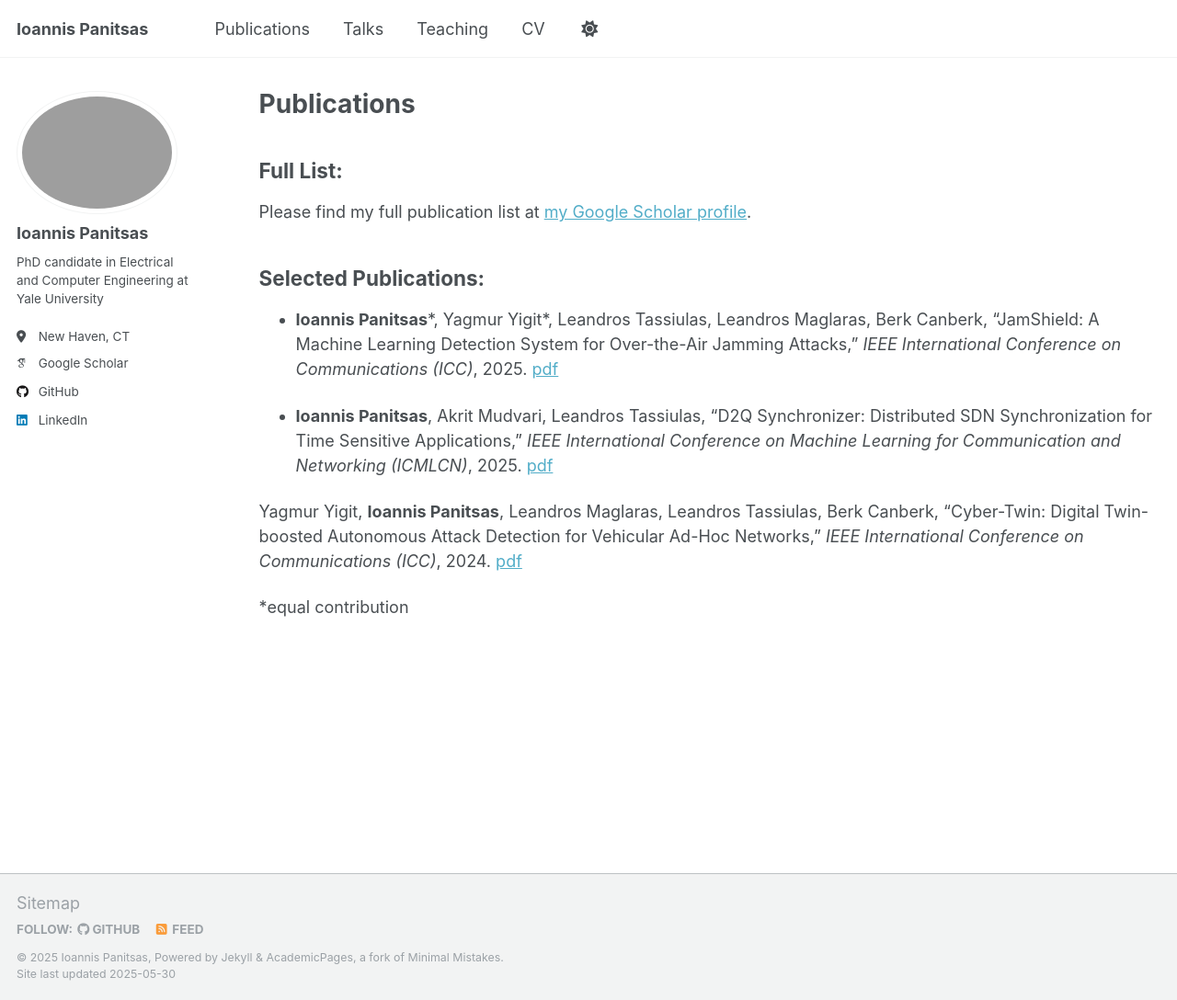
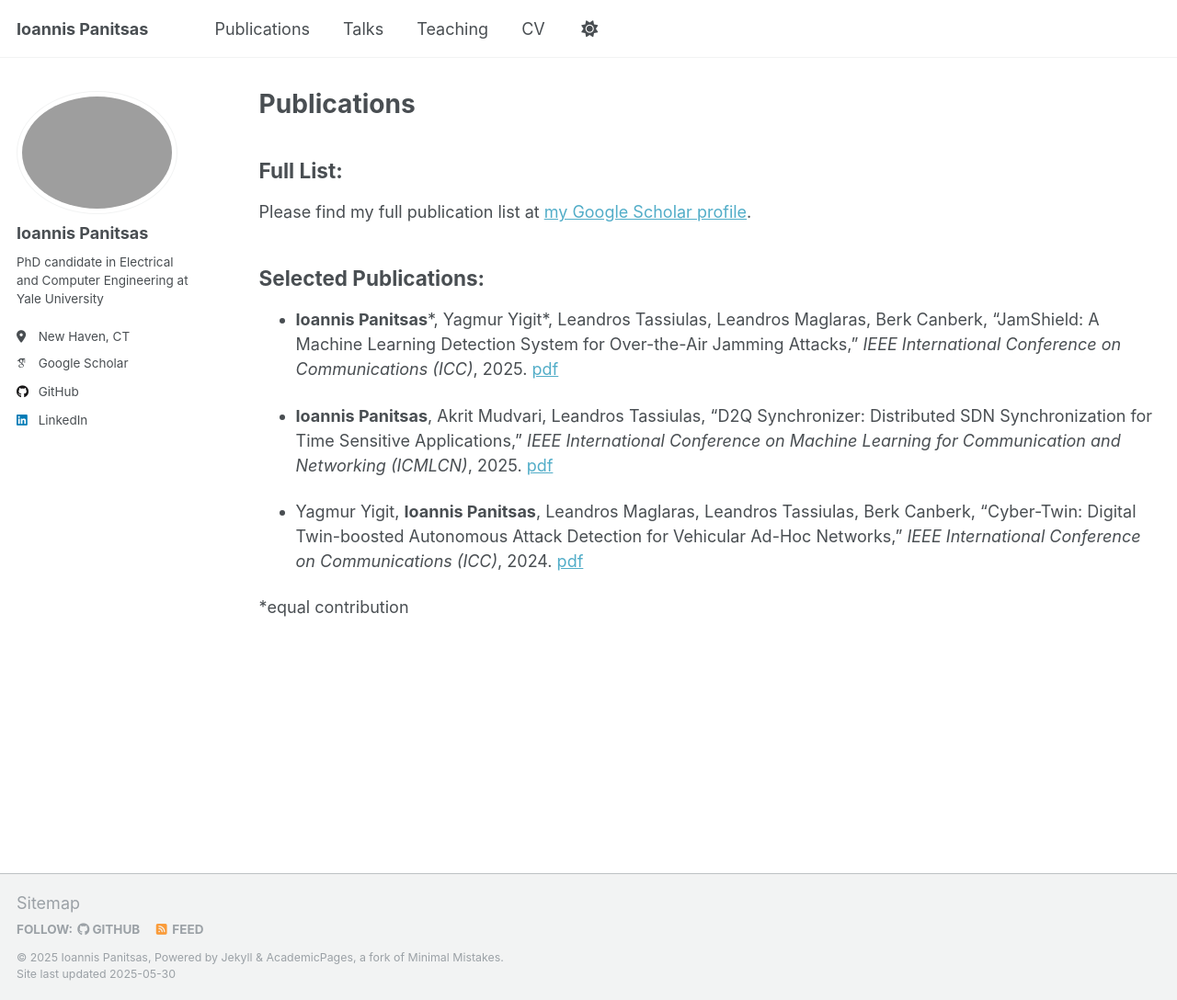
Before and after one commit to panitsasi/panitsasi.github.io, a Jekyll site: the page built from _pages/publications.md, in a window 1280 px wide and 1088 px high. Shown: the whole window at 92% size. Built offline with Jekyll 4.4.1, drawn with Linux system fonts in a browser that asks for light colours; some web fonts are replaced.

Commit message:
Updated the index page

```diff
--- a/_pages/publications.md
+++ b/_pages/publications.md
@@ -15,6 +15,6 @@ Please find my full publication list at [my Google Scholar profile](https://scho
 
 * **Ioannis Panitsas**, Akrit Mudvari, Leandros Tassiulas, “D2Q Synchronizer: Distributed SDN Synchronization for Time Sensitive Applications,” *IEEE International Conference on Machine Learning for Communication and Networking (ICMLCN)*, 2025. [pdf](/files/D2Q_Synchronizer__Distributed_SDN_Synchronization_for_Time_Sensitive_Applications.pdf)
 
- Yagmur Yigit, **Ioannis Panitsas**, Leandros Maglaras, Leandros Tassiulas, Berk Canberk, “Cyber-Twin: Digital Twin-boosted Autonomous Attack Detection for Vehicular Ad-Hoc Networks,” *IEEE International Conference on Communications (ICC)*, 2024. [pdf](/files/Cyber_Twin_Digital_Twin_Boosted_Autonomous_Attack_Detection_for_Vehicular_Ad-Hoc_Networks.pdf)
+* Yagmur Yigit, **Ioannis Panitsas**, Leandros Maglaras, Leandros Tassiulas, Berk Canberk, “Cyber-Twin: Digital Twin-boosted Autonomous Attack Detection for Vehicular Ad-Hoc Networks,” *IEEE International Conference on Communications (ICC)*, 2024. [pdf](/files/Cyber_Twin_Digital_Twin_Boosted_Autonomous_Attack_Detection_for_Vehicular_Ad-Hoc_Networks.pdf)
 
 \*equal contribution
```
